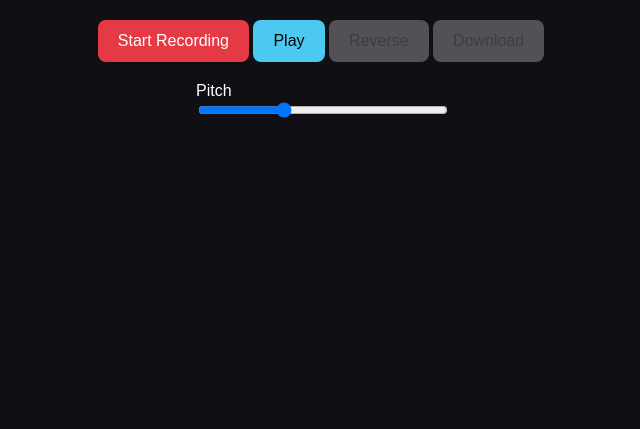
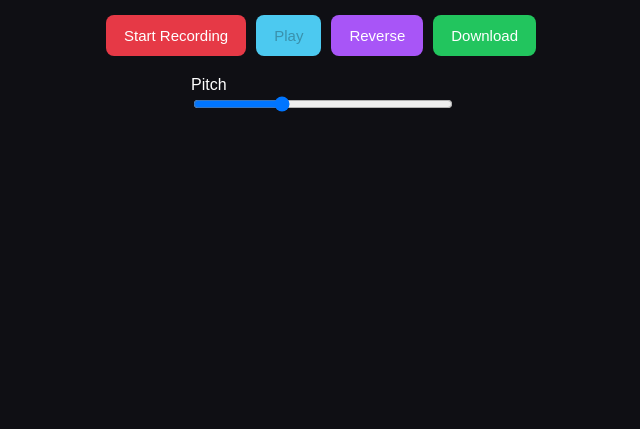
Before and after one commit to peraltajer6/mic, a plain HTML site: page index.html in a window 1280 px wide. Shown: the part 387-816 px from the top of the page, without its empty margins (319-959 px from the left). Drawn offline with Linux system fonts and the light colour scheme.

Commit message:
Update style.css

```diff
--- a/style.css
+++ b/style.css
@@ -10,26 +10,32 @@ body {
   gap: 20px;
 }
 
+h1 {
+  margin-bottom: 10px;
+}
+
+.buttons {
+  display: flex;
+  gap: 10px;
+  flex-wrap: wrap;
+  justify-content: center;
+}
+
 button {
-  padding: 12px 20px;
-  font-size: 16px;
+  padding: 12px 18px;
+  font-size: 15px;
   border: none;
   border-radius: 8px;
   cursor: pointer;
 }
 
-#recordBtn {
-  background: #e63946;
-  color: white;
-}
-
-#playBtn {
-  background: #4cc9f0;
-  color: black;
-}
+#recordBtn { background: #e63946; color: white; }
+#playBtn { background: #4cc9f0; }
+#reverseBtn { background: #a855f7; color: white; }
+#downloadBtn { background: #22c55e; color: white; }
 
 .controls {
-  width: 250px;
+  width: 260px;
 }
 
 input[type="range"] {
```
